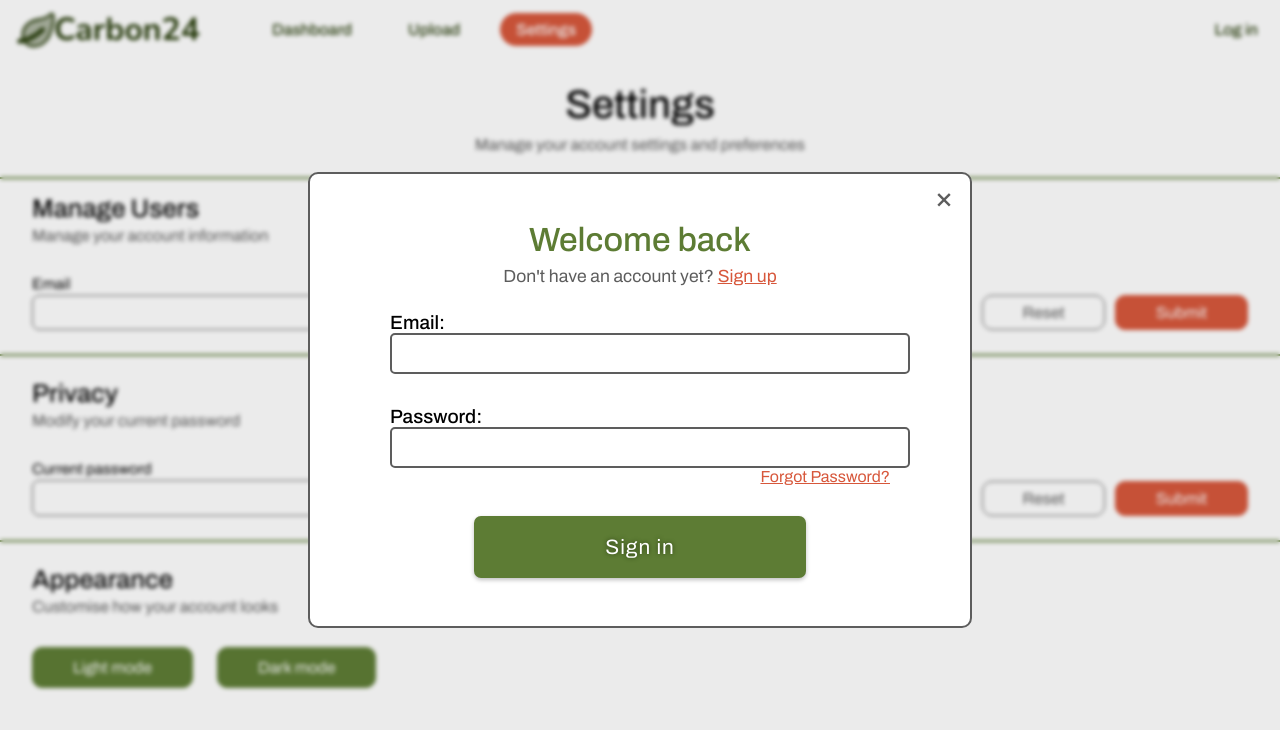
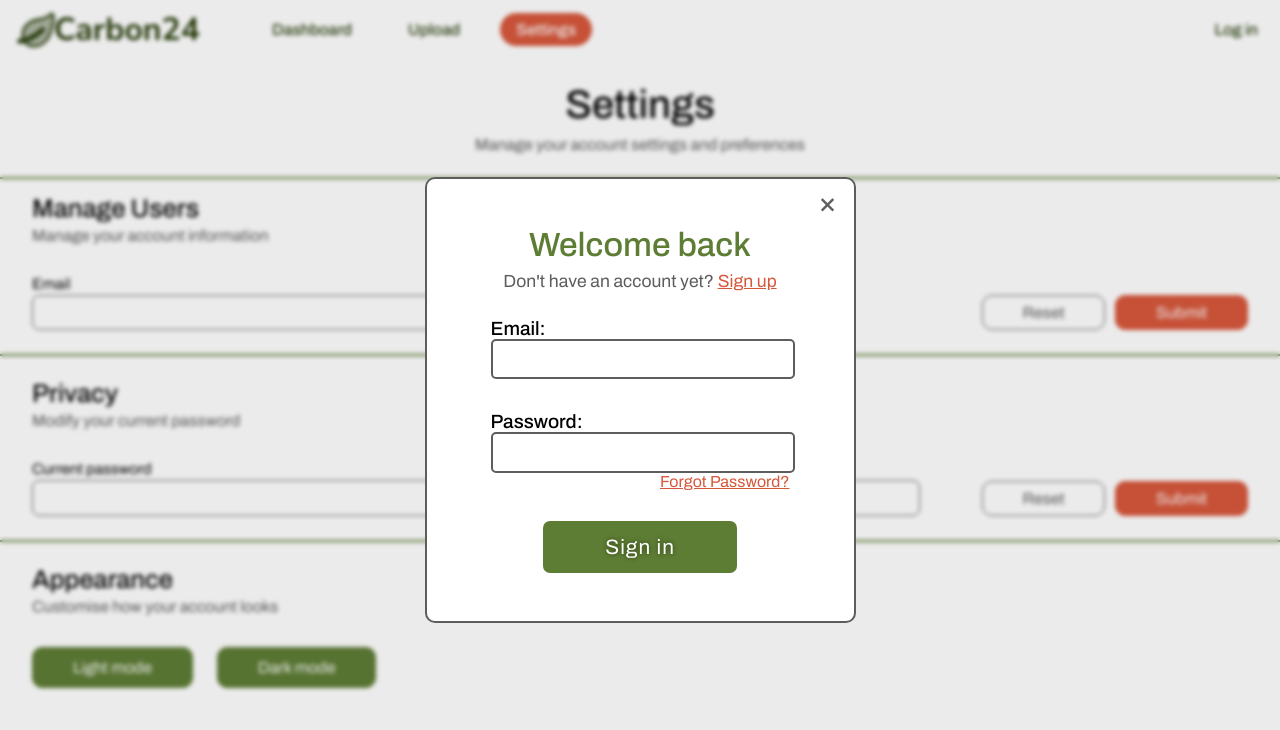
Before and after one commit to user2830581/project, a React (Create React App) app in the folder frontend/: page /settings in a window 1280 px wide. Both pictures are taken after a click on the button "Log in". Shown: the top 730 px of the page. Built offline with nearby package versions, Linux system fonts and the light colour scheme.

Commit message:
Adjusted spacing and flexibility

```diff
--- a/frontend/src/styles/Modal.css
+++ b/frontend/src/styles/Modal.css
@@ -2,9 +2,7 @@
 .modal {
   position: fixed;
   backdrop-filter: blur(2px); /* Blur background while modal is active */
-  background: rgba(32, 32, 32, 0.085); /* Darken background while modal is active*/
-
-  /* Modal takes up entire screen */
+  background: rgba(32, 32, 32, 0.085); /* Darken background while modal is active */
   width: 100%;
   height: 100%;
   top: 0;
@@ -16,8 +14,6 @@
 
 /* Modal Styles */
 .modal-content {
-  max-width: 90%;
-  max-height: 90%;
   background: #FFFFFF;
   position: relative;
   padding: 2em;
--- a/frontend/src/styles/RegisterLoginForm.css
+++ b/frontend/src/styles/RegisterLoginForm.css
@@ -2,8 +2,10 @@
 .form-container {
   display: flex;
   flex-direction: column;
+  justify-content: center;
   align-items: center;
-  padding: 1em 3em 1em;
+  padding: 1em 2em 1em;
+  width:fit-content;
 }
 
 /* Form Heading Styles */
@@ -28,11 +30,12 @@
   flex-direction: column;
   justify-content: space-between;
   align-items: center;
+  padding:0 3em;
+  width:100%;
 }
 
 .form-fields {
-  min-width: 500px;
-  width: 100%;
+  width: inherit;
   display: flex;
   flex-direction: column;
   gap: 2em;
@@ -40,20 +43,18 @@
 }
 
 .form button {
-  margin-top: 1.5em;
-  width: 16em;
-  height: 3em;
+  margin: 1.5em 0 0;
+  padding: 0.7em 3em;
   border-radius: 7px;
   border: none;
   background: var(--green);
-  box-shadow: 0px 2px 4px 0px rgba(0, 0, 0, 0.25);
 }
 
 .form input {
   font-size: 1rem;
   border-radius: 5px;
   border: 2px solid var(--grey);
-  width: 100%;
+  width: 95%;
   height: 2.3em;
   padding: 0 0.5em 0;
 }
```
